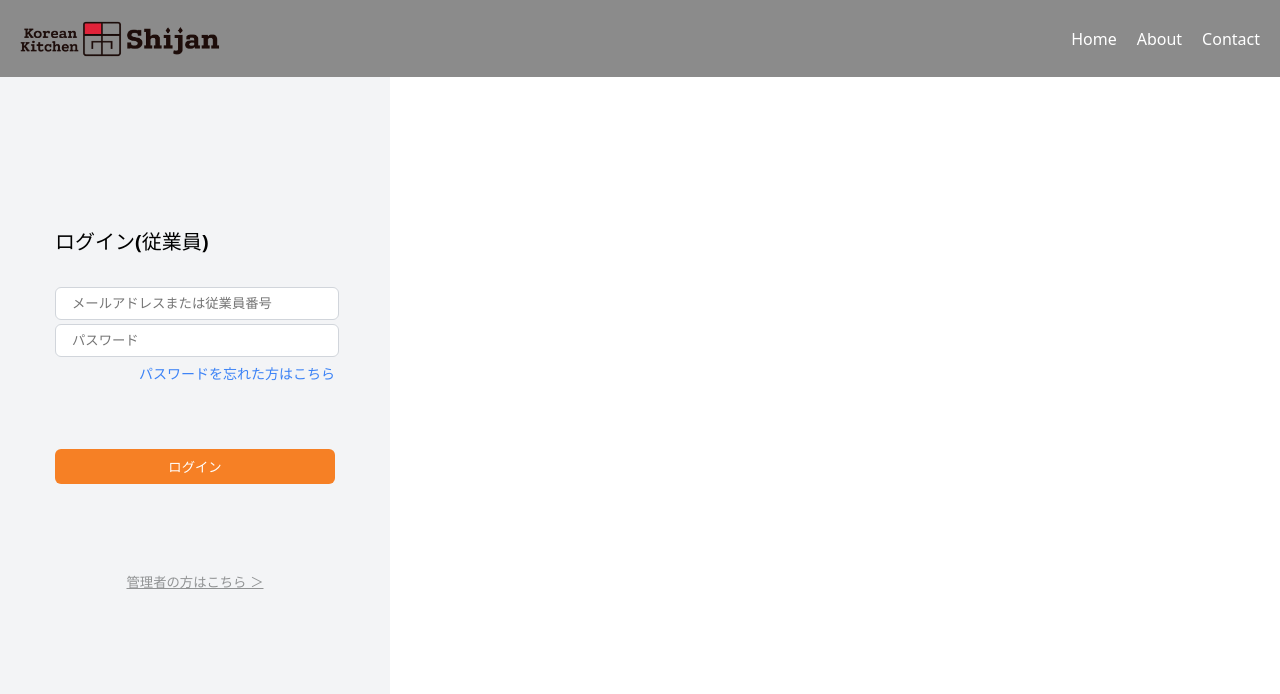
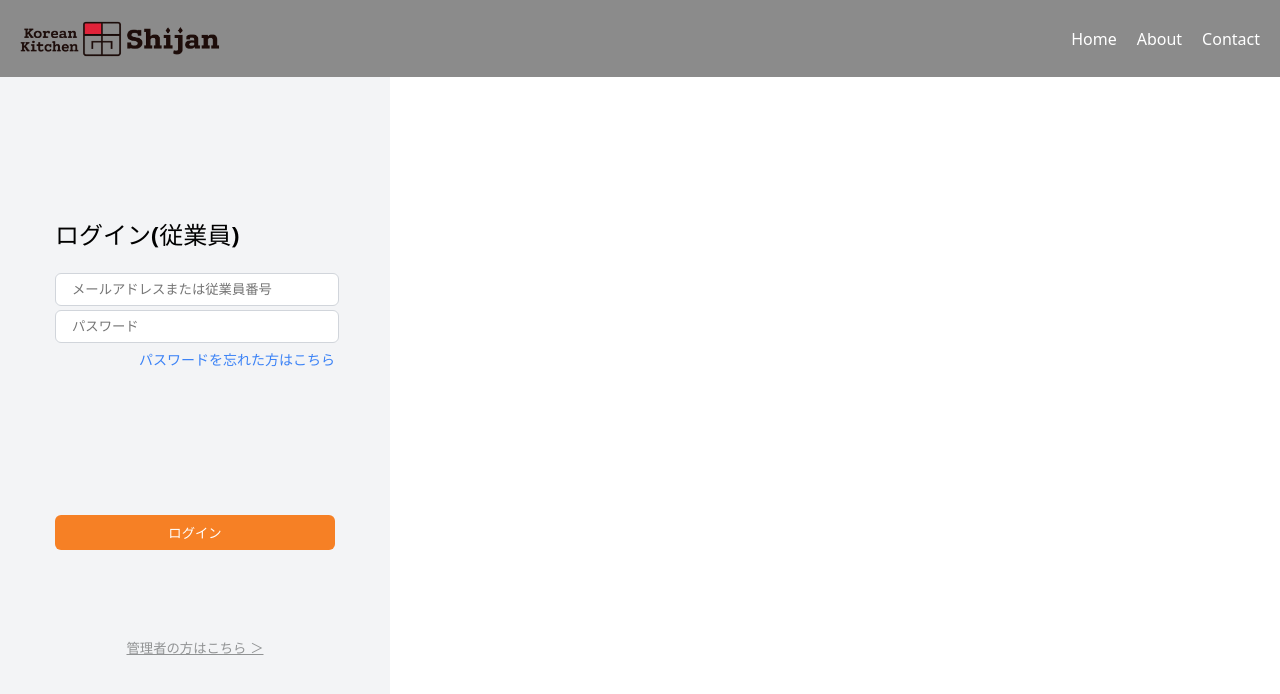
Before and after one commit to kei0101xw/web-shift-manager, a React (Vite) app in the folder frontend/: page /loginemployee in a window 1280 px wide. Shown: the top 694 px of the page. Built offline with nearby package versions, Linux system fonts and the light colour scheme.

Commit message:
[fix] classNameの変更

```diff
--- a/frontend/src/pages/LoginEmployee.css
+++ b/frontend/src/pages/LoginEmployee.css
@@ -17,7 +17,7 @@
 }
 
 /* ヘッダー */
-.login-title {
+.login-employee-title {
   text-align: left;
   font-size: 1.5rem;
   font-weight: 600;
@@ -81,7 +81,7 @@
   transition: background-color 0.2s ease;
   border: none;
   cursor: pointer;
-  margin-top: 3rem;
+  margin-top: 8rem;
 }
 
 .login-form__submit-button:hover {
--- a/frontend/src/pages/LoginEmployee.jsx
+++ b/frontend/src/pages/LoginEmployee.jsx
@@ -47,7 +47,7 @@ export default function LoginForm() {
       <div className="login-em-container">
         <div className="login-le-container">
           <form onSubmit={handleSubmit} className="login-form__input">
-            <h2 className="login-title">ログイン(従業員)</h2>
+            <h2 className=".login-employee-title">ログイン(従業員)</h2>
 
             {/* メールアドレス / 従業員番号 */}
             <input
```
